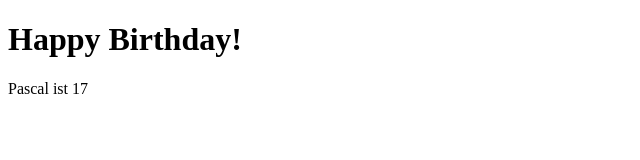
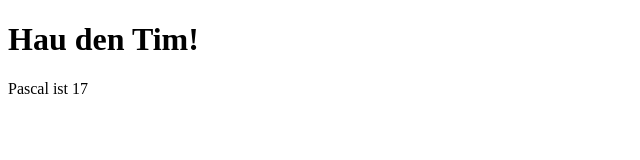
Before and after one commit to Pascal2511/pascal2511.github.io, a plain HTML site: page index.html in a window 1280 px wide. Shown: the whole page, without its empty margins (0-640 px from the left). Drawn offline with Linux system fonts and the light colour scheme.

Commit message:
Hau den Tim

```diff
--- a/index.html
+++ b/index.html
@@ -8,7 +8,7 @@
 </head>
 <body>
 
-    <h1>Happy Birthday!</h1>
+    <h1>Hau den Tim!</h1>
     <p>Pascal ist 17<p>
 </body>
 <footer>
```
